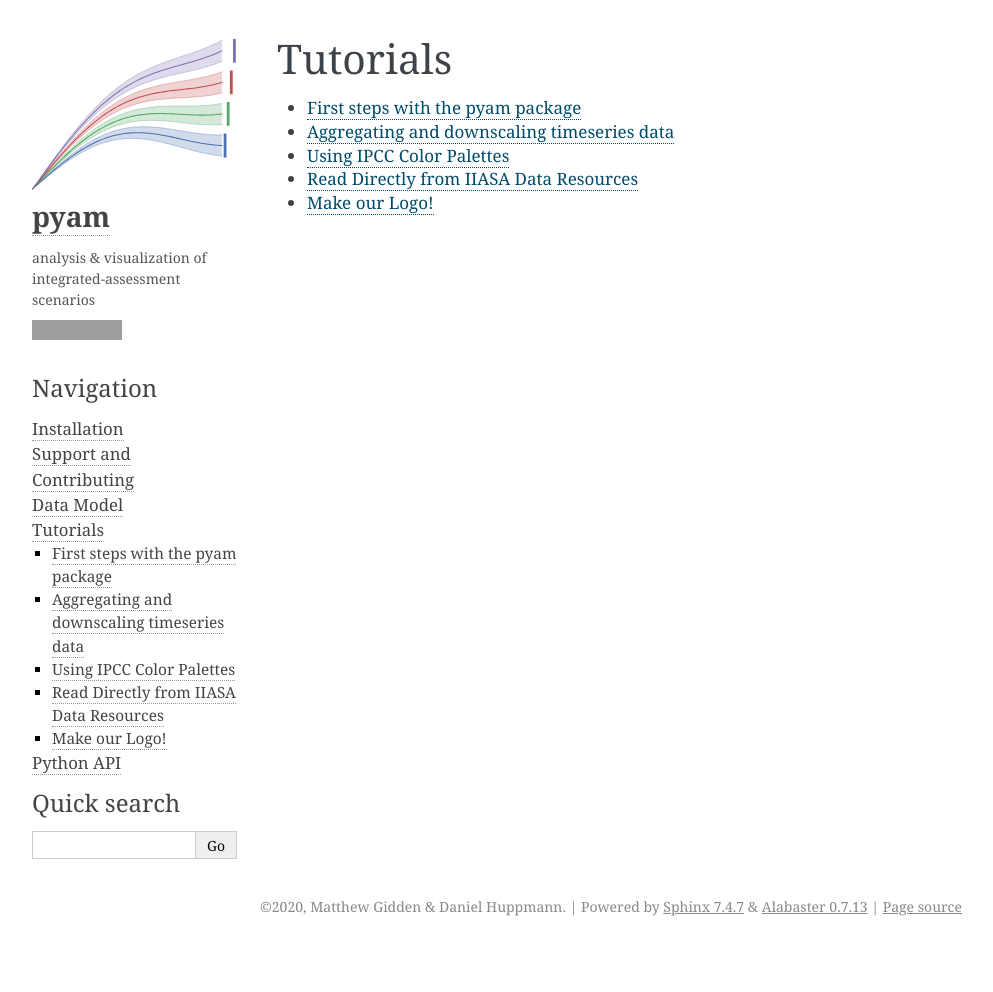
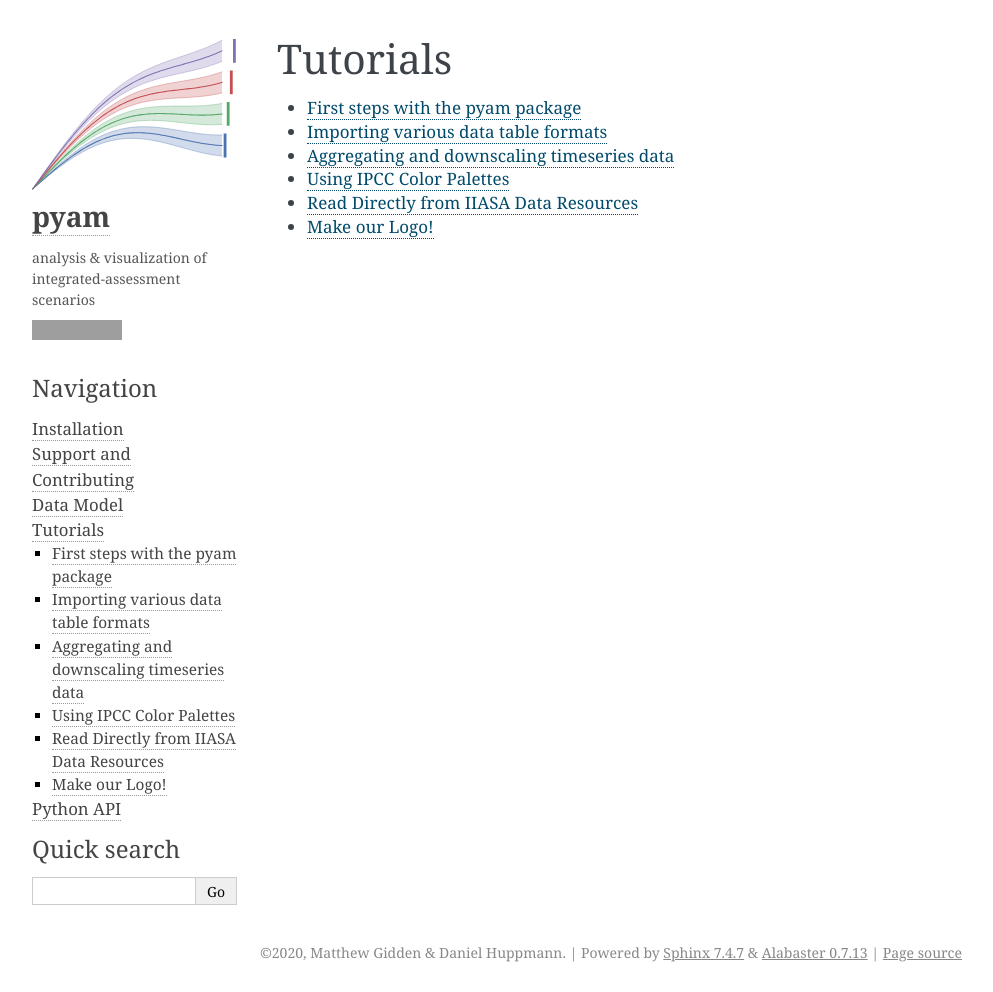
Before and after one commit to IAMconsortium/pyam, a Sphinx documentation site: the page built from doc/source/tutorials.rst, in a window 1280 px wide. Shown: the whole page, without its empty margins (148-1141 px from the left). Built offline with Sphinx 7.4.7, drawn with Linux system fonts in a browser that asks for light colours; pages that are not in the unit, such as notebooks, are missing from menus; before the commit the page ends 946 px from its top, so only the background shows below that; grey boxes are pictures that could not be loaded.

Commit message:
add new tutorial notebook to docs tutorials page

```diff
--- a/doc/source/tutorials.rst
+++ b/doc/source/tutorials.rst
@@ -8,6 +8,7 @@ Tutorials
    :maxdepth: 1
 
    tutorials/pyam_first_steps.ipynb
+   tutorials/data_table_formats.ipynb
    tutorials/aggregating_downscaling_consistency.ipynb
    tutorials/ipcc_colors.ipynb
    tutorials/iiasa_dbs.ipynb
```
